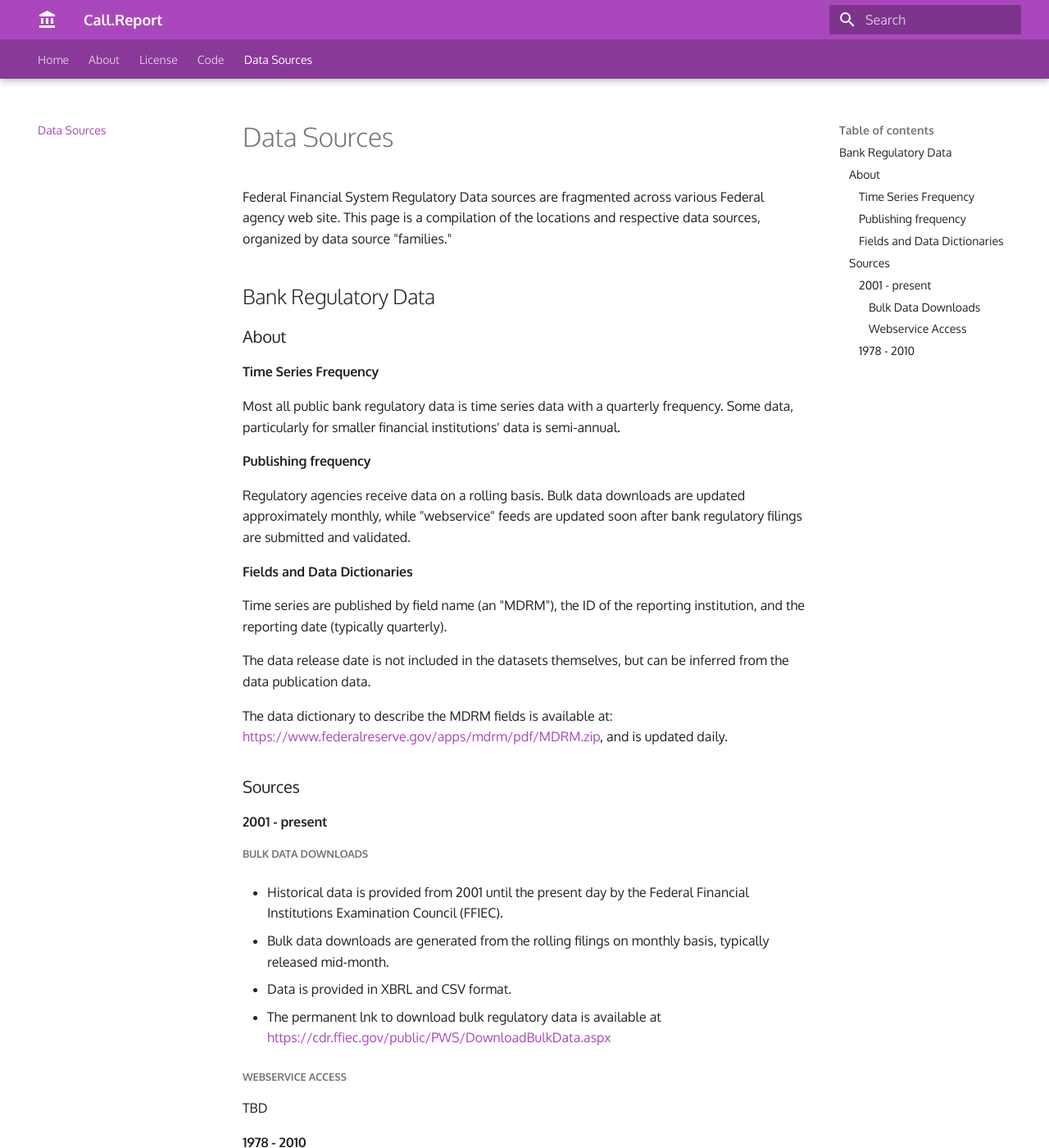
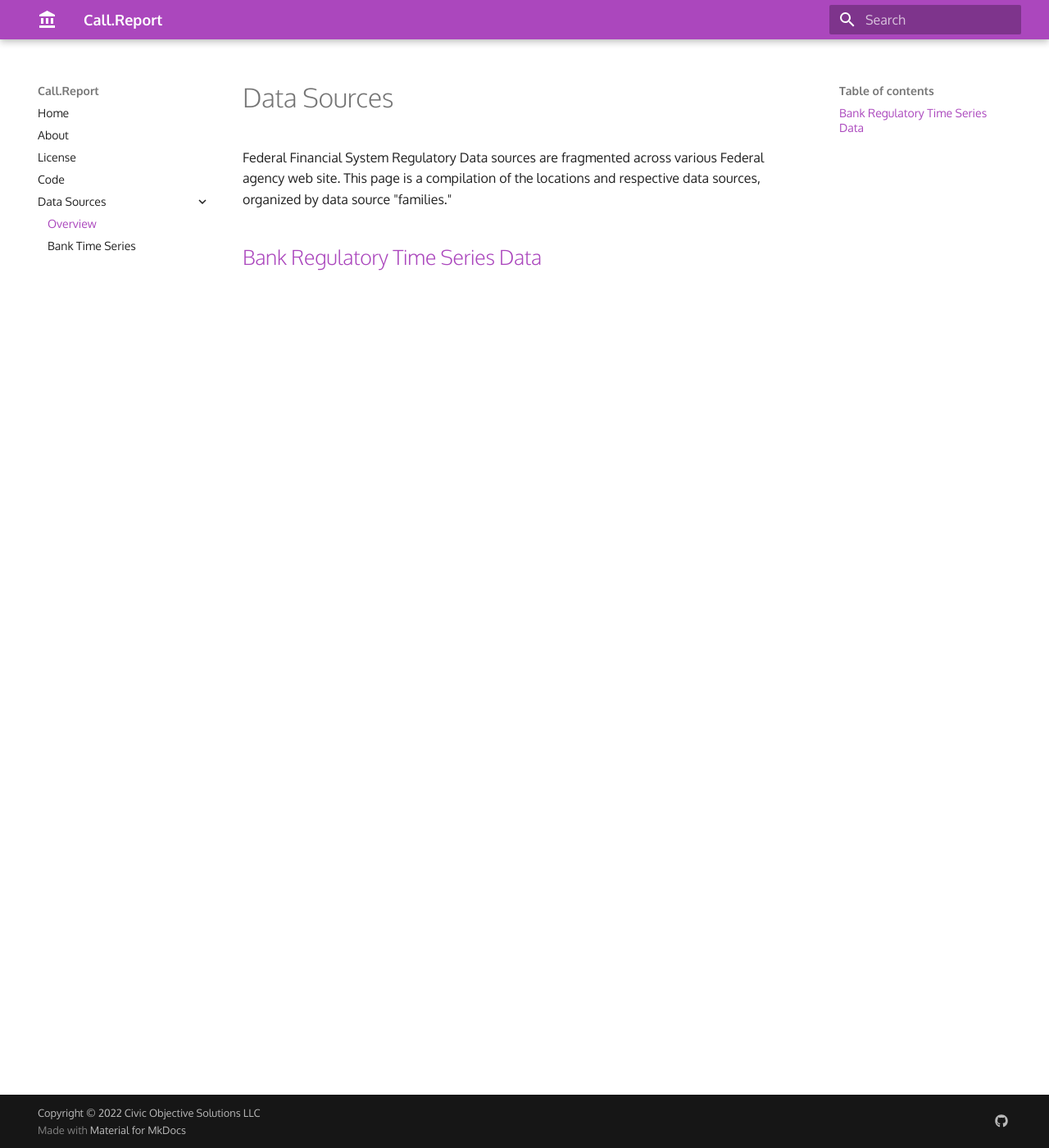
Before and after one commit to call-report/call-report.github.io, an MkDocs documentation site: the page built from docs/datasources.md, in a window 1280 px wide and 1400 px high. Shown: the whole window at 82% size. Built offline with MkDocs 1.6.1 and Material for MkDocs 9.7.7, drawn with Linux system fonts in a browser that asks for light colours; some of the changed text lies outside the part shown.

Commit message:
checkpoint

```diff
--- a/docs/datasources.md
+++ b/docs/datasources.md
@@ -2,52 +2,4 @@
 
 Federal Financial System Regulatory Data sources are fragmented across various Federal agency web site. This page is a compilation of the locations and respective data sources, organized by data source "families."
 
-## Bank Regulatory Data
-
-### About
-
-#### Time Series Frequency
-
-Most all public bank regulatory data is time series data with a quarterly frequency. Some data, particularly for smaller financial institutions' data is semi-annual.
-
-#### Publishing frequency
-
-Regulatory agencies receive data on a rolling basis. Bulk data downloads are updated approximately monthly, while "webservice" feeds are updated soon after bank regulatory filings are submitted and validated.
-
-#### Fields and Data Dictionaries
-
-Time series are published by field name (an "MDRM"), the ID of the reporting institution, and the reporting date (typically quarterly).
-
-The data release date is not included in the datasets themselves, but can be inferred from the data publication data.
-
-The data dictionary to describe the MDRM fields is available at: [https://www.federalreserve.gov/apps/mdrm/pdf/MDRM.zip](https://www.federalreserve.gov/apps/mdrm/pdf/MDRM.zip), and is updated daily.
-
-
-### Sources
-
-#### 2001 - present
-
-##### Bulk Data Downloads
-
-- Historical data is provided from 2001 until the present day by the Federal Financial Institutions Examination Council (FFIEC).
-
-- Bulk data downloads are generated from the rolling filings on monthly basis, typically released mid-month.
-
-- Data is provided in XBRL and CSV format.
-
-- The permanent lnk to download bulk regulatory data is available at [https://cdr.ffiec.gov/public/PWS/DownloadBulkData.aspx](https://cdr.ffiec.gov/public/PWS/DownloadBulkData.aspx)
-
-##### Webservice Access
-
-TBD
-
-#### 1978 - 2010
-
-- Historical bank regulatory data is provided by the Federal Reserve Bank of Chicago (the "Chicago" dataset) at two links:
-  - 1976-2000: [https://www.chicagofed.org/banking/financial-institution-reports/commercial-bank-data-complete-1976-2000](https://www.chicagofed.org/banking/financial-institution-reports/commercial-bank-data-complete-1976-2000)
-
-  - 2000-2010: [https://www.chicagofed.org/banking/financial-institution-reports/commercial-bank-data-complete-2001-2010](https://www.chicagofed.org/banking/financial-institution-reports/commercial-bank-data-complete-2001-2010)
-
-
-- Note that the "Chicago" dataset overlaps with the FFIEC dataset; if combining the two datasets, for overlapping data points, to utilize the FFIEC dataset in lieu of the Chicago dataset.
-- Data is provided in SAS XPORT format. (Python import script is TBD.)
+## [Bank Regulatory Time Series Data](banktimeseries)
--- a/docs/stylesheets/extra.css
+++ b/docs/stylesheets/extra.css
@@ -2,3 +2,52 @@
     display: block !important;
     background-color: rgba(0,0,0,.2) !important;
   }
+
+
+  .xs-tabs {
+    display: block !important;
+    background-color: rgba(0,0,0,.2) !important;
+  }
+
+  .sm-tabs {
+    display: block !important;
+    background-color: rgba(0,0,0,.2) !important;
+  }
+
+
+  .lg-tabs {
+    display: block !important;
+    background-color: rgba(0,0,0,.2) !important;
+  }
+
+
+  .xl-tabs {
+    display: block !important;
+    background-color: rgba(0,0,0,.2) !important;
+  }
+
+
+  /* /* .xs-nav {
+    display: none !important;
+  }
+
+
+
+  .sm-nav {
+    display: none !important;
+  }
+
+
+  .md-nav {
+    display: none !important;
+  }
+
+
+  .lg-nav {
+    display: none !important;
+  }
+
+
+  .xg-nav {
+    display: none !important;
+  }
--- a/mkdocs.yml
+++ b/mkdocs.yml
@@ -2,16 +2,18 @@ site_name: Call.Report
 site_url: https://call.report/
 theme:
     name: material
+    include_sidebar: false
     font:
       text: Oxygen
     features:
-      - navigation.tabs
+
       - navigation.tabs.sticky
     icon:
       logo: material/bank
     palette:
       primary: purple
       accent: blue
+custom_dir: overrides
 extra_css:
   - stylesheets/extra.css
 
@@ -22,10 +24,10 @@ nav:
     - Code: 'code.md'
     # - APIs: 'apis.md'
     # - Data Access Libraries: 'libraries.md'
-    - Data Sources: 'datasources.md'
     # # - Update Frequencies: 'dataupdates.md'
-    # - Data Sources:
-    #     - UBPR: 'data-sources.md#ubpr'
+    - Data Sources:
+        - Overview: 'datasources.md'
+        - Bank Time Series: 'datasources/banktimeseries.md'
 extra:
   social:
     - icon: fontawesome/brands/github
```
Also changed, not shown: docs/datasources/banktimeseries.md (added, +102 -0 lines), docs/index.md (+1 -1 lines), docs/license.md (+11 -3 lines), docs/overrides/partials/copyright.html (added, +18 -0 lines).
